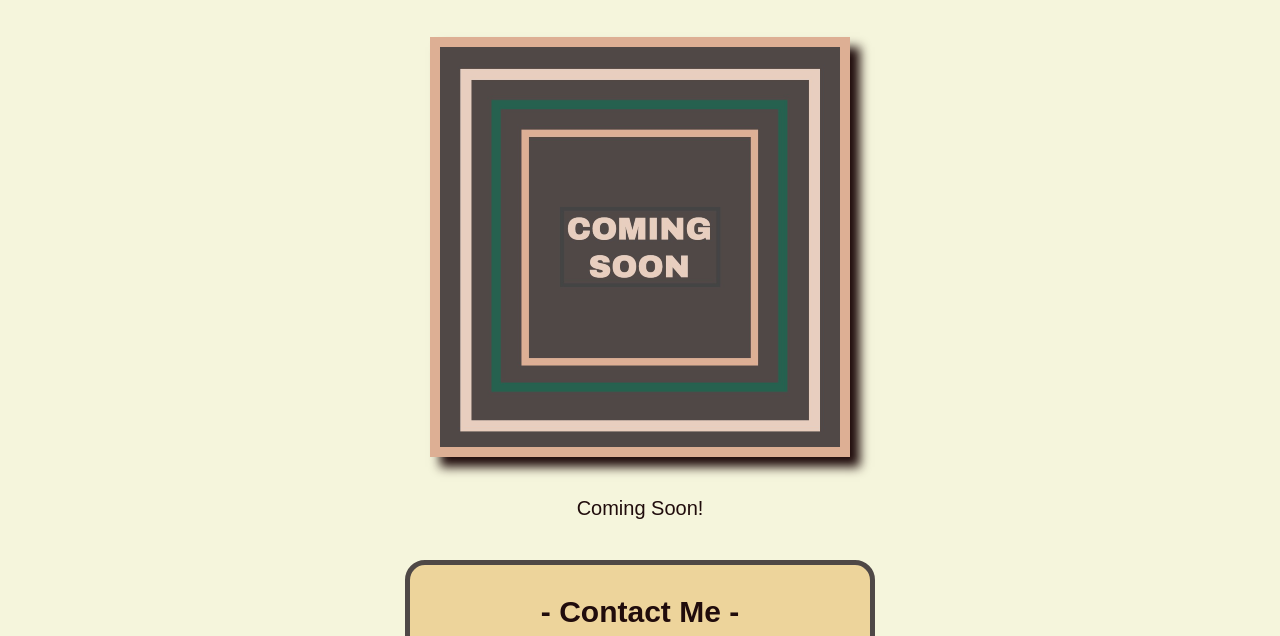
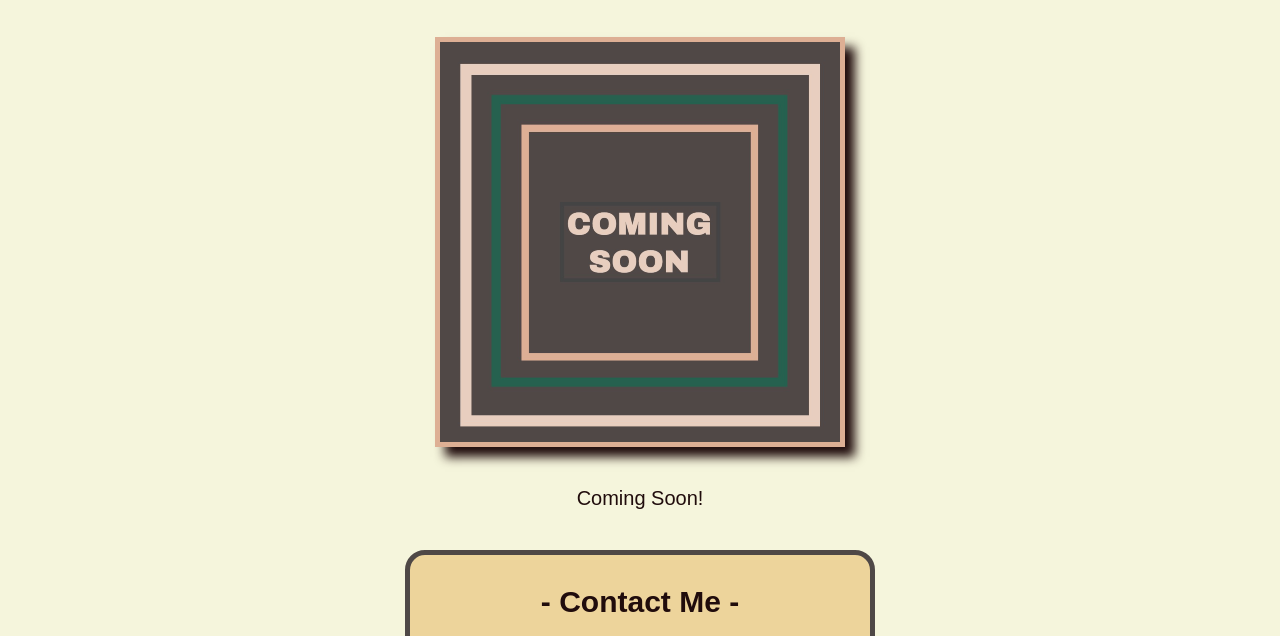
Before and after one commit to NPetkas/landing-page-demo, a plain HTML site: page index.html in a window 1280 px wide. Shown: the part 127-763 px from the top of the page. Drawn offline with Linux system fonts and the light colour scheme.

Commit message:
updated code

```diff
--- a/assets/css/style.css
+++ b/assets/css/style.css
@@ -33,7 +33,7 @@ figure {
 img {
     display: block;
     margin: 40px auto;
-    border: 10px solid #DDAF94;
+    border: 5px solid #DDAF94;
     box-shadow: 10px 10px 10px;
 }
 
```
